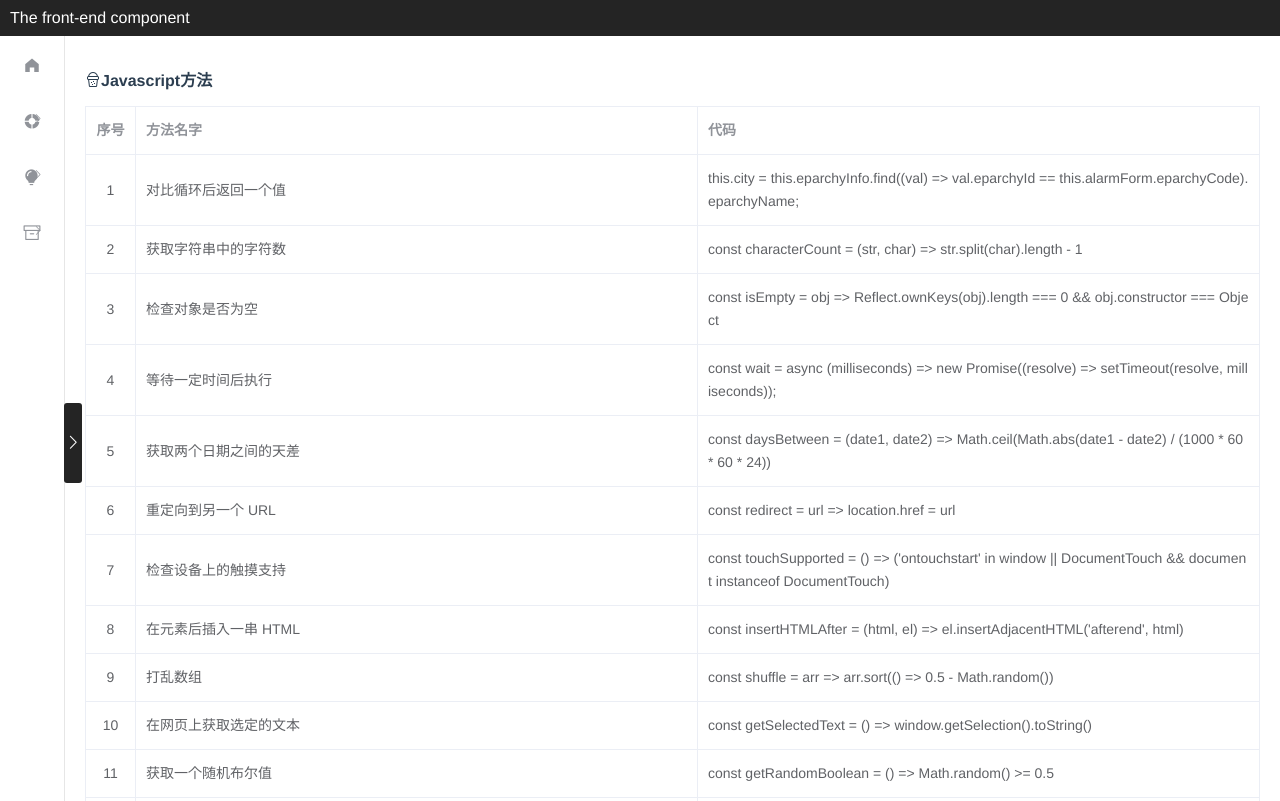
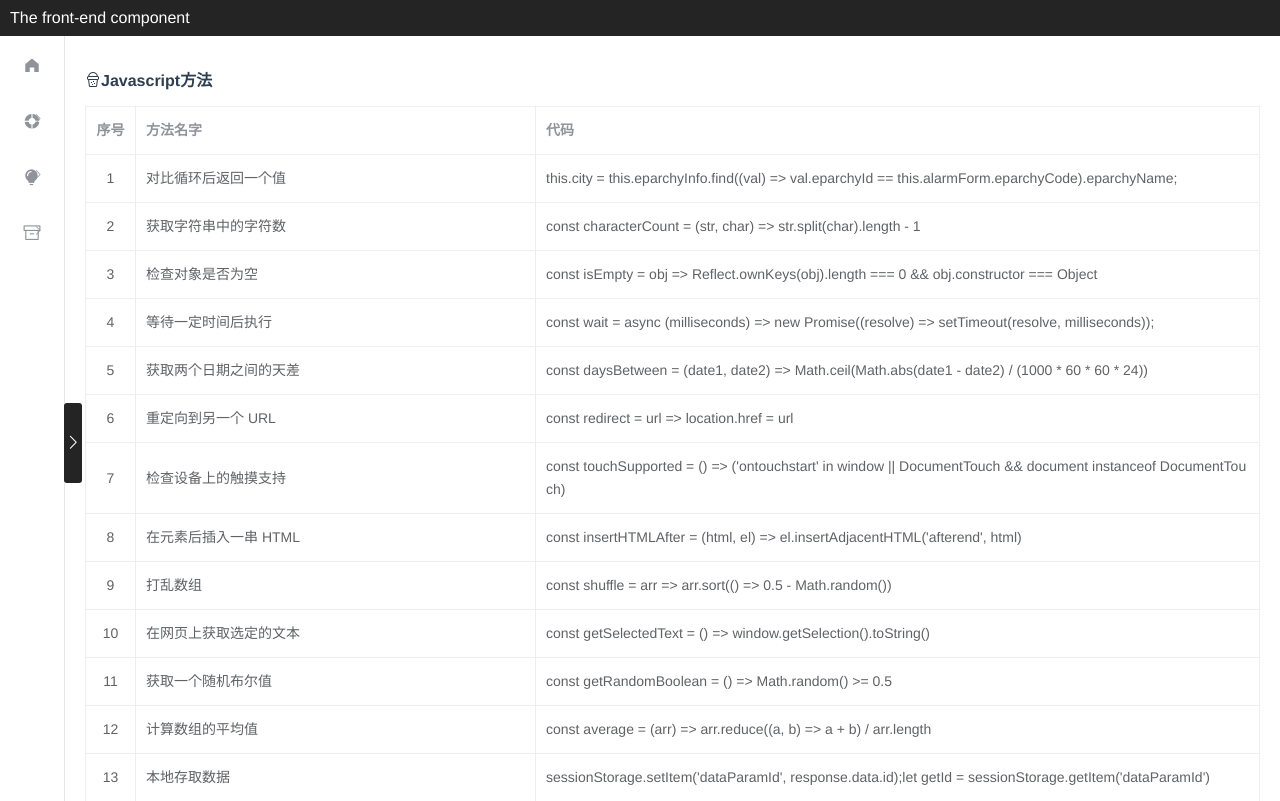
Before and after one commit to siqinnn/siqin_project, a Vue app: page /jsmethod in a window 1280 px wide. Built offline with nearby package versions, Linux system fonts and the light colour scheme; what vue-clipboard2 would draw is missing.

Commit message:
js方法

```diff
--- a/src/components/json/jsonData.js
+++ b/src/components/json/jsonData.js
@@ -123,6 +123,29 @@ let jsmethodData = [{
     code: "sessionStorage.setItem('dataParamId', response.data.id);let getId = sessionStorage.getItem('dataParamId')"
 
   },
+  {
+    name: "数组去重方法",
+    code: `const removeDuplicates = (arr) => [...new Set(arr)];
+    console.log(removeDuplicates([1, 2, 2, 3, 3, 4, 4, 5, 5, 6]));`
+  },
+  {
+    name: "生成随机字符串",
+    code: " const randomString = () => Math.random() .toString(36) .slice(2); console.log(randomString());"
+
+  },
+  {
+    name: "翻转字符串",
+    code: `const reverse = (str) => str.split("") .reverse() .join("");reverse('hello world'); // 'dlrow olleh'`
+
+  },
+  {
+    name: "时间格式化",
+    code: `const timeFromDate = (date) => date.toTimeString().slice(0, 8);
+    timeFromDate(new Date(2021, 11, 2, 12, 30, 0)); // 12:30:00
+    timeFromDate(new Date()); // 返回当前时间 09:00:00`
+
+  },
+
 
 ]
 let bugData = [{
--- a/src/views/bug/bugchange.vue
+++ b/src/views/bug/bugchange.vue
@@ -6,13 +6,19 @@
     </div>
 
     <el-table :data="tableData" style="width: 100%" border>
-      <el-table-column type="index" width="50" label="序号" align="center"> </el-table-column>
+      <el-table-column type="index" width="50" label="序号" align="center">
+      </el-table-column>
       <el-table-column prop="name" label="方法名字"> </el-table-column>
       <el-table-column prop="code" label="详情">
         <template slot-scope="scope">
           <el-popover placement="right" title="" trigger="hover">
-           <img :src="scope.row.img"  style="height: 160px;width: 900px"/>
-           <img slot="reference" :src="scope.row.img" :alt="scope.row.filepath" style="height: 40px;width: 250px">
+            <img :src="scope.row.img" style="height: 160px;width: 900px" />
+            <img
+              slot="reference"
+              :src="scope.row.img"
+              :alt="scope.row.filepath"
+              style="height: 40px;width: 250px"
+            />
           </el-popover>
         </template>
       </el-table-column>
@@ -44,6 +50,26 @@ export default {
     onSubmit() {},
   },
   mounted() {
+    // 数组去重方法
+    const removeDuplicates = (arr) => [...new Set(arr)];
+    console.log(removeDuplicates([1, 2, 2, 3, 3, 4, 4, 5, 5, 6]));
+    //生成随机字符串
+    const randomString = () =>
+      Math.random()
+        .toString(36)
+        .slice(2);
+    console.log(randomString());
+    // 翻转字符串
+    const reverse = (str) =>
+      str
+        .split("")
+        .reverse()
+        .join("");
+    reverse("hello world"); // 'dlrow olleh'
+    // 时间格式化
+    const timeFromDate = (date) => date.toTimeString().slice(0, 8);
+    timeFromDate(new Date(2021, 11, 2, 12, 30, 0)); // 12:30:00
+    timeFromDate(new Date()); // 返回当前时间 09:00:00
     this.tableData = jsonData.bugData;
   },
 };
--- a/src/views/js/jsmethod.vue
+++ b/src/views/js/jsmethod.vue
@@ -19,7 +19,7 @@
 
     <el-table :data="tableData" style="width: 100%" border>
       <el-table-column type="index" width="50" label="序号" align="center"> </el-table-column>
-      <el-table-column prop="name" label="方法名字"> </el-table-column>
+      <el-table-column prop="name" width="400" label="方法名字"> </el-table-column>
       <el-table-column prop="code" label="代码"> </el-table-column>
       <!-- <el-table-column prop="remark" label="备注"> </el-table-column>
       <el-table-column prop="use" label="用法"> </el-table-column> -->
```
